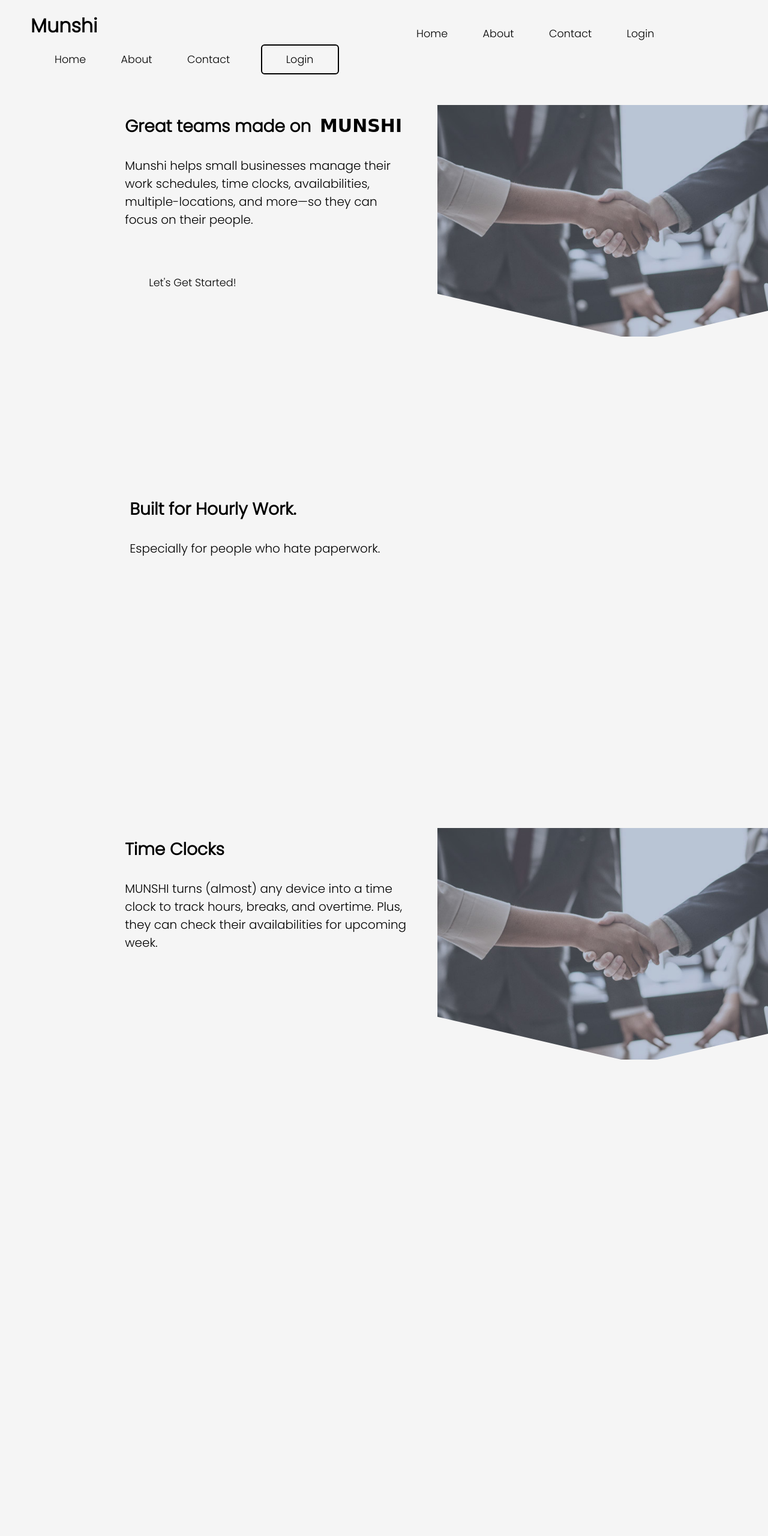
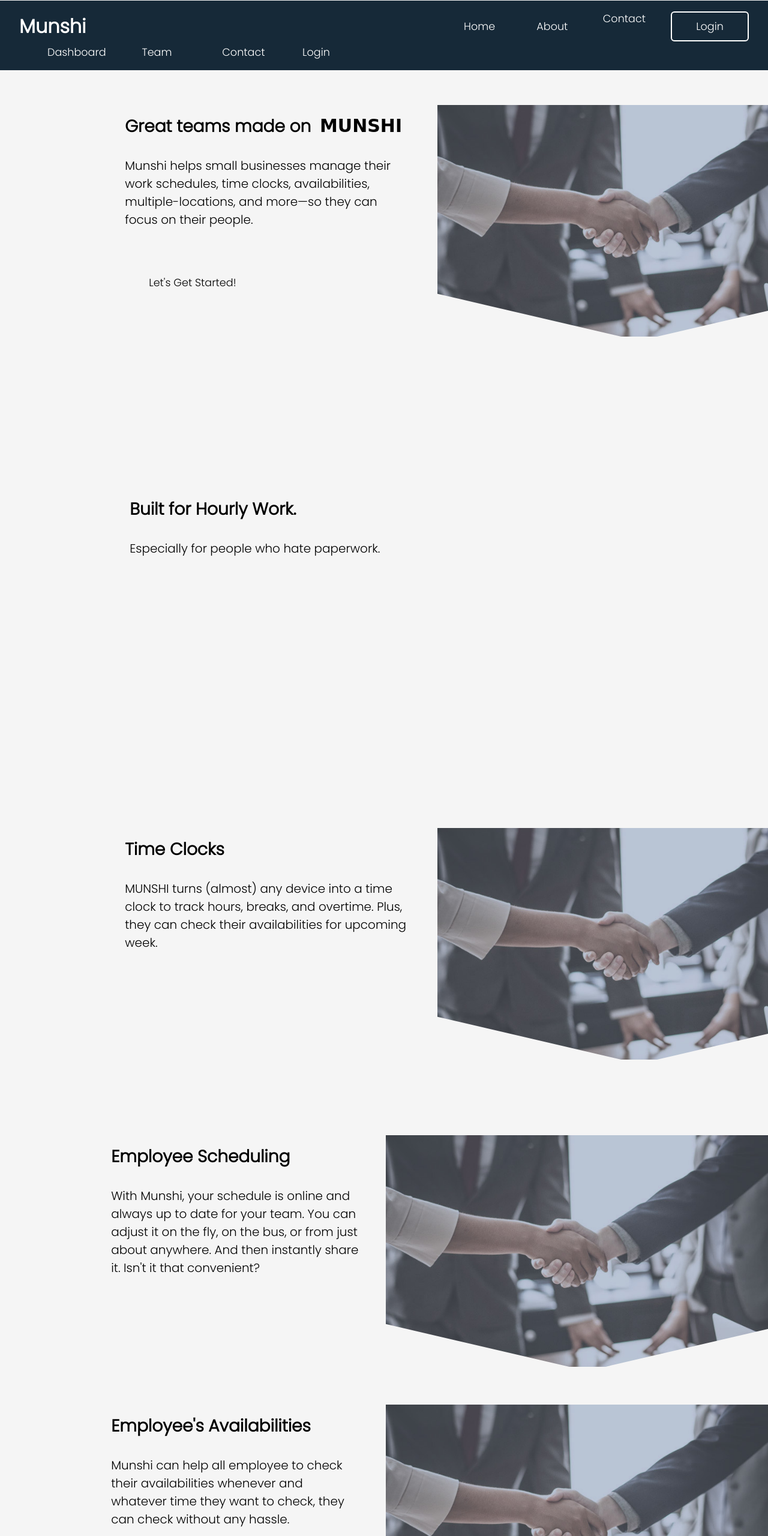
Before and after one commit to Patel-9825/Munshi.github.io, a website: page index.html in a window 1280 px wide. Shown: the top 2560 px of the page at 60% size. Before the commit the page ends 1878 px from the top, so only its background shows below. Drawn offline with nearby package versions, Linux system fonts and the light colour scheme.

Commit message:
fixed the navbar

```diff
--- a/Content/app.css
+++ b/Content/app.css
@@ -21,40 +21,71 @@
 
 header
 {
+    background-color: #162938;
     position: fixed;
-    top: 0;
+    top: 1px;
     left: 0;
     width: 100%;
-    padding: 5px 30px;
+    padding: 15px 30px;
     display: flex;
     justify-content: space-between;
     align-items: center;
     z-index: 99;
 }
 
-.navbar
+.nav-container
 {
     width: 100%;
+    padding: 0% 0% 0% 0%;
+    align-content: center;
+}
 
-}
+
 
 .logo
 {
     font-size: 2em;
-    color: black;
+    color: white;
     user-select: none;
+    padding: 0px 0px 0px 0px;
 }
 
 .navigation
 {
-    padding-top: 0%;
+    width: 100%;
+    padding: 0% 0% 0% 0%;
+}
+
+.nav-table-1
+{
+    width: 100%;
+    padding: 0% 0% 0% 0%;
+    text-align: right;
+}
+
+.nav-table-2
+{
+    width: 100%;
+    padding: 0% 0% 0% 0%;
+    text-align: left;
+}
+
+.nav-row-1
+{
+    padding: 0% 0% 0% 0%;
+    align-self: right;
+}
+.nav-row-2
+{
+    padding: 0% 0% 0% 0%;
+    align-self: left;
 }
 
 .navigation a
 {
     position: relative;
     font-size: 1.1em;
-    color: black;
+    color: white;
     text-decoration: none;
     font-weight: 500;
     margin-left: 40px;
@@ -68,7 +99,7 @@
     bottom: -6px;
     width: 100%;
     height: 3px;
-    background: black;
+    background: white;
     border-radius: 5px;
     transform-origin: right;
     transform: scaleX(0);
@@ -87,20 +118,20 @@
     width: 130px;
     height: 50px;
     background: transparent;
-    border: 2px solid black;
+    border: 2px solid white;
     outline: none;
     border-radius: 6px;
     cursor: pointer;
     font-size: 1.1em;
-    color: black;
+    color: white;
     font-weight: 500;
     margin-left: 40px;
 }
 
 .navigation .btnLogin:hover
 {
-    background: black;
-    color: white;
+    background: white;
+    color: black;
 }
 
 .wrapper
@@ -326,6 +357,27 @@
     padding-left: 50px;
 }
 
+.section2 .container2
+{
+    padding-top: 0px;
+    padding-bottom: 0px;
+    padding-left: 50px;
+}
+
+.section3 .container3
+{
+    padding-top: 0px;
+    padding-bottom: 0px;
+    padding-left: 50px;
+}
+
+.section4 .container4
+{
+    padding-top: 0px;
+    padding-bottom: 0px;
+    padding-left: 50px;
+}
+
 .row
 {
     display: flex;
--- a/Scripts/users.js
+++ b/Scripts/users.js
@@ -1,6 +1,6 @@
 (function(core)
 {
-    class User
+    class Users
     {
         // constructor
         constructor(displayName = "", emailAddress="", username="", password="")
--- a/header.html
+++ b/header.html
@@ -1,18 +1,22 @@
 
-<div class="navbar navbar-top">
-  <nav class="navigation">
-    <h2 class="logo">Munshi</h2>
-    <a href="index.html">Home</a>
-    <a href="about.html">About</a>
-    <a href="contact.html">Contact</a>
-    <button onclick="window.location.href='login.html'" class="btnLogin">Login</button>
-  </nav>
+<div class="nav-container">
+      <nav class="navigation">
+        <table class="nav-table-1">
+          <tr class="nav-row-1">
+            <th style="padding: 0% 0% 0% 0%; width: 60%;"><h2 style="text-align: left;" class="logo">Munshi</h2></th>
+            <td style="padding: 0% 0% 0% 0%; width: 10%; text-align: right;"><a href="index.html">Home</a></td>
+            <td style="padding: 0% 0% 0% 0%; width: 10%; text-align: right;"><a href="about.html">About</a></td>
+            <td style="padding: 0% 0% 0% 0%; width: 10%; text-align: right;"><a href="contact.html">Contact</a></td>
+            <td style="padding: 0% 0% 0% 0%; width: 10%; text-align: right;"><button onclick="window.location.href='login.html'" class="btnLogin">Login</button></td>
+          </tr>
+        </table>
+        <table class="nav-table-2">
+          <tr class="nav-row-2">
+            <td style="padding: 0% 0% 0% 0%; width: 10%; text-align: left;"><a style="text-align: left;" href="index.html">Dashboard</a></td>
+            <td style="padding: 0% 0% 0% 0%; width: 10%; text-align: left;"><a style="text-align: left;" href="about.html">Team</a></td>
+            <td style="padding: 0% 0% 0% 0%; width: 10%; text-align: left;"><a style="text-align: left;" href="contact.html">Contact</a></td>
+            <td style="padding: 0% 0% 0% 0%; width: 60%; text-align: left;"><a style="text-align: left;" href="contact.html">Login</a></td>
+          </tr>
+        </table>
+      </nav>
 </div>
-<div class="navbar navbar-bottom">
-  <nav class="navigation">
-    <a href="index.html">Home</a>
-    <a href="about.html">About</a>
-    <a href="contact.html">Contact</a>
-    <a href="#">Login</button>
-  </nav>
-</div>
--- a/index.html
+++ b/index.html
@@ -130,6 +130,41 @@
         </div>
       </section>
 
+      <section class="home section4">
+        <div class="container4">
+          <div class="row">
+            <div class="home-info padd-15">
+              <h3 class="hello">Employee Scheduling</h3>
+              <p>
+                With Munshi, your schedule is online and always up to date for your team. You can adjust it on the fly,
+                on the bus, or from just about anywhere. And then instantly share it. Isn't it that convenient?
+              </p>
+            </div>
+            <div class="home-img padd-15">
+              <img src="./Images/img1.jpeg" alt="" />
+            </div>
+          </div>
+        </div>
+      </section>
+
+      <section class="home section4">
+        <div class="container4">
+          <div class="row">
+            <div class="home-info padd-15">
+              <h3 class="hello">Employee's Availabilities</h3>
+              <p>
+                Munshi can help all employee to check their availabilities whenever and whatever time they want to check,
+                they can check without any hassle.
+              </p>
+            </div>
+            <div class="home-img padd-15">
+              <img src="./Images/img1.jpeg" alt="" />
+            </div>
+          </div>
+        </div>
+      </section>
+    </div>
+
     </div>
 
     <div class="container">
```
